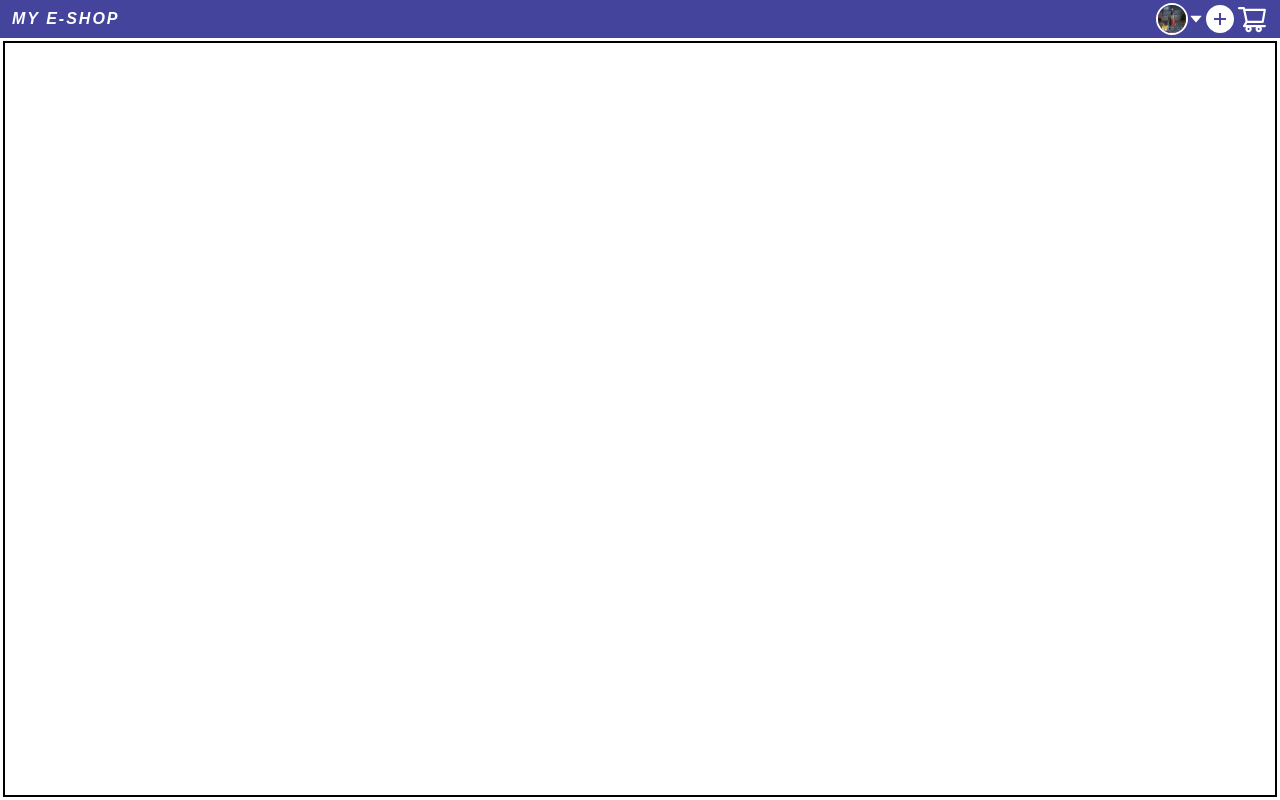
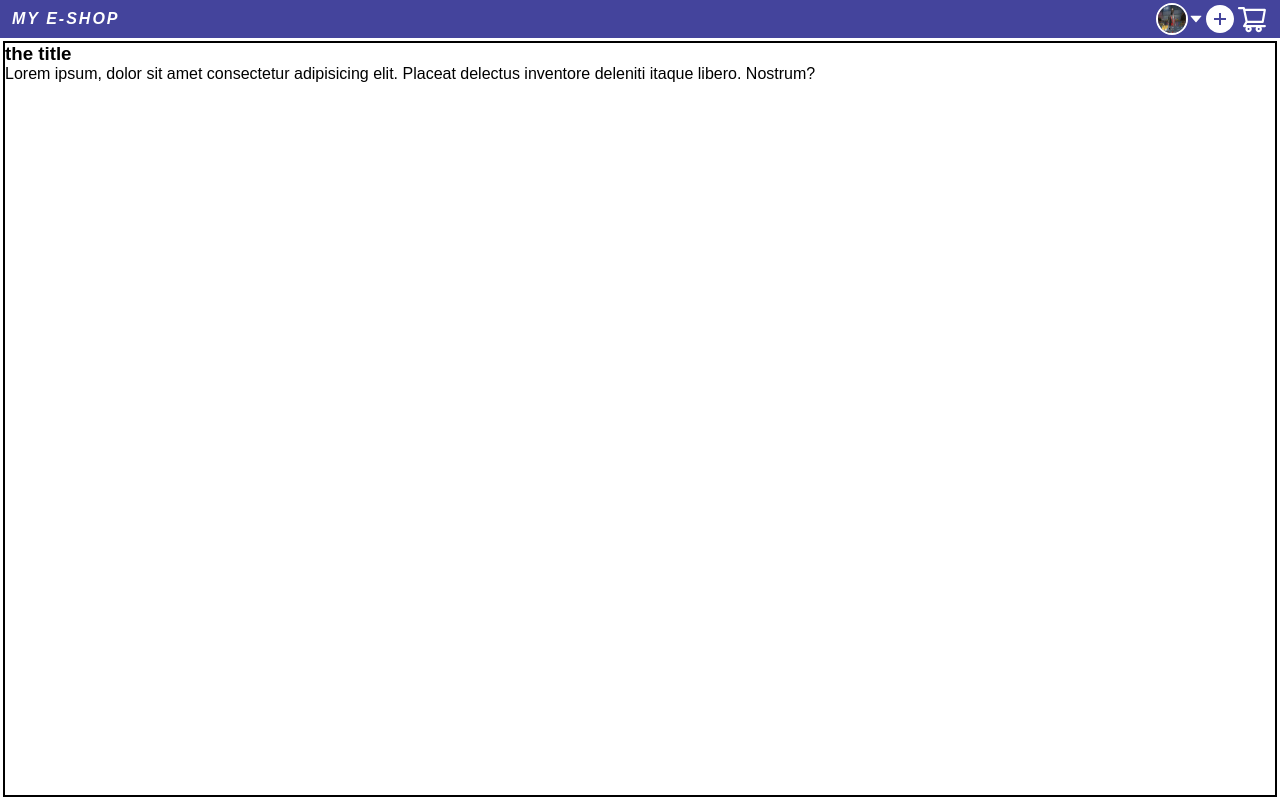
Before and after one commit to chineduogada/learning_react_hooks, a React (Create React App) app: page / in a window 1280 px wide. Built offline with nearby package versions, Linux system fonts and the light colour scheme.

Commit message:
create product component

```diff
--- a/src/components/Layout/Layout.jsx
+++ b/src/components/Layout/Layout.jsx
@@ -2,6 +2,7 @@ import React from "react";
 import "./Layout.scss";
 import Navbar from "../Navbar/Navbar";
 import Aside from "../Aside/Aside";
+import Product from "../Product/Product";
 
 export default function Layout() {
   return (
@@ -11,7 +12,9 @@ export default function Layout() {
       <main className="layout__main-area">
         <Navbar />
 
-        <section className="layout__main-area__section"></section>
+        <section className="layout__main-area__section">
+          <Product />
+        </section>
       </main>
     </div>
   );
--- /dev/null
+++ b/src/components/Product/Product.jsx
@@ -0,0 +1,14 @@
+import React from "react";
+
+export default function Product() {
+  return (
+    <div className="product">
+      <div className="product__img-wrapper"></div>
+      <h3 className="product__title">the title</h3>
+      <p className="product__body">
+        Lorem ipsum, dolor sit amet consectetur adipisicing elit. Placeat
+        delectus inventore deleniti itaque libero. Nostrum?
+      </p>
+    </div>
+  );
+}
```
